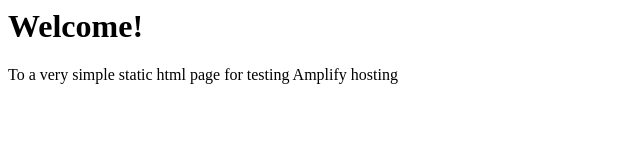
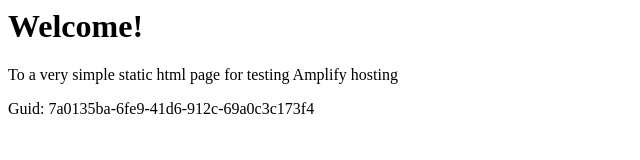
Before and after one commit to aws-aemilia-iad/Github-PR-Commit-Integration-Test-DoNotTouch-Gith-P5X5MO5I-v1-gamma-us-east-1, a website: page src/index.html in a window 1280 px wide. Shown: the whole page, without its empty margins (0-640 px from the left). Drawn offline with Linux system fonts and the light colour scheme.

Commit message:
commit from integ tests

```diff
--- a/src/index.html
+++ b/src/index.html
@@ -1,3 +1,5 @@
+
+
 <html lang="en">
 
 <head>
@@ -10,6 +12,6 @@
 <body>
     <h1>Welcome!</h1>
     <p>To a very simple static html page for testing Amplify hosting</p>
-</body>
+    <p>Guid: 7a0135ba-6fe9-41d6-912c-69a0c3c173f4</p></body>
 
 </html>
```
